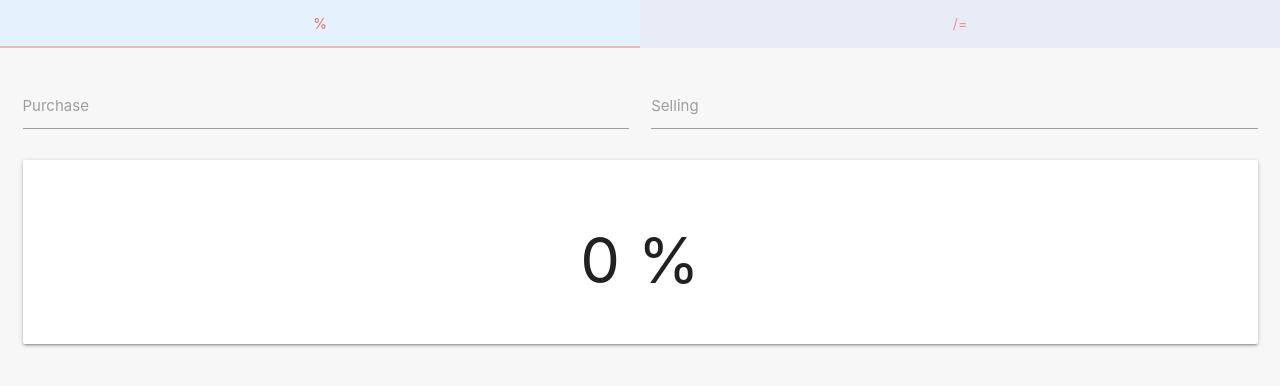
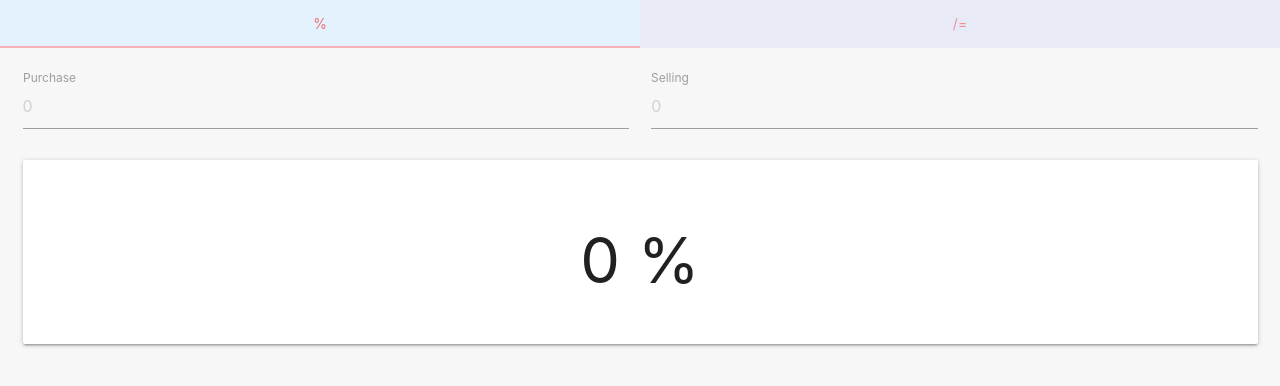
Before and after one commit to aslamanver/abCalc, a plain HTML site: page index.html in a window 1280 px wide. Drawn offline with nearby package versions, Linux system fonts and the light colour scheme.

Commit message:
Update index.html

```diff
--- a/index.html
+++ b/index.html
@@ -67,13 +67,13 @@
 
         <div class="input-field col s6">
           <label>Purchase</label>
-          <input id="fr-purchase" type="number" class="validate fr">
+          <input placeholder="0" id="fr-purchase" type="number" class="validate fr">
 
         </div>
 
         <div class="input-field col s6">
           <label>Selling</label>
-          <input id="fr-selling" type="number" class="validate fr">
+          <input placeholder="0" id="fr-selling" type="number" class="validate fr">
 
         </div>
 
@@ -94,13 +94,13 @@
 
         <div class="input-field col s6">
           <label>Purchase</label>
-          <input id="sd-purchase" type="number" class="validate sd">
+          <input placeholder="0" id="sd-purchase" type="number" class="validate sd">
 
         </div>
 
         <div class="input-field col s6">
           <label>Percentage</label>
-          <input max="100" id="sd-percentage" type="number" class="validate sd">
+          <input placeholder="0" max="100" id="sd-percentage" type="number" class="validate sd">
 
         </div>
 
```
